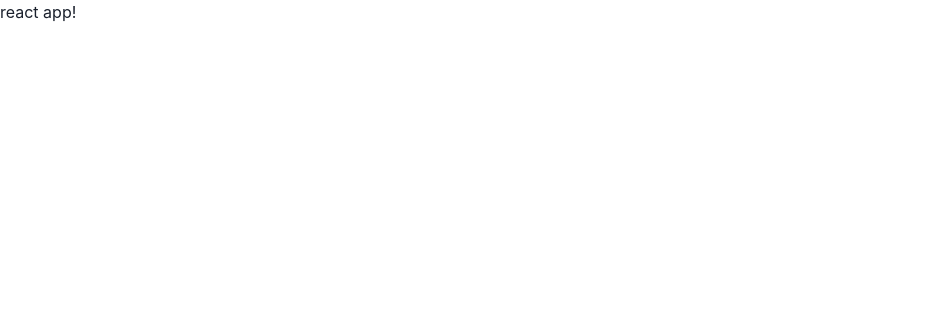
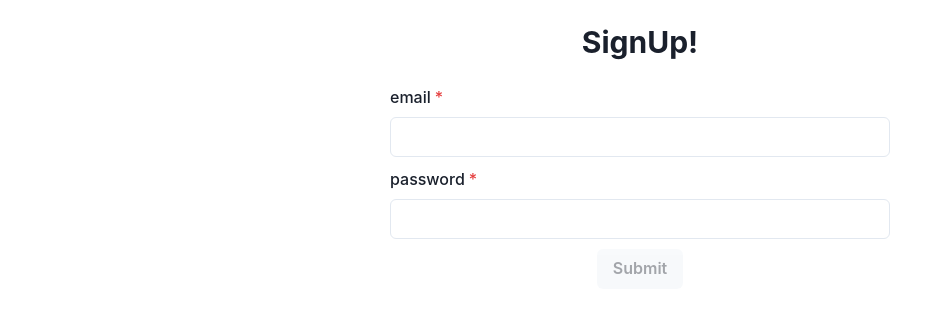
Before and after one commit to pre-onboarding-team10/pre-onboarding-10th-1-10, a React (Create React App) app: page / in a window 1280 px wide. Shown: the top 312 px of the page, without its empty margins (0-952 px from the left). Built offline with nearby package versions, Linux system fonts and the light colour scheme.

Commit message:
fix: root 경로에 접속 시 회원가입 페이지로 이동

```diff
--- a/src/App.js
+++ b/src/App.js
@@ -9,7 +9,11 @@ import { Todo } from './pages/Todo';
 const router = createBrowserRouter([
   {
     path: '/',
-    element: <div>react app!</div>,
+    element: (
+      <AuthGuard>
+        <Signup />
+      </AuthGuard>
+    ),
   },
   {
     path: '/signup',
```
